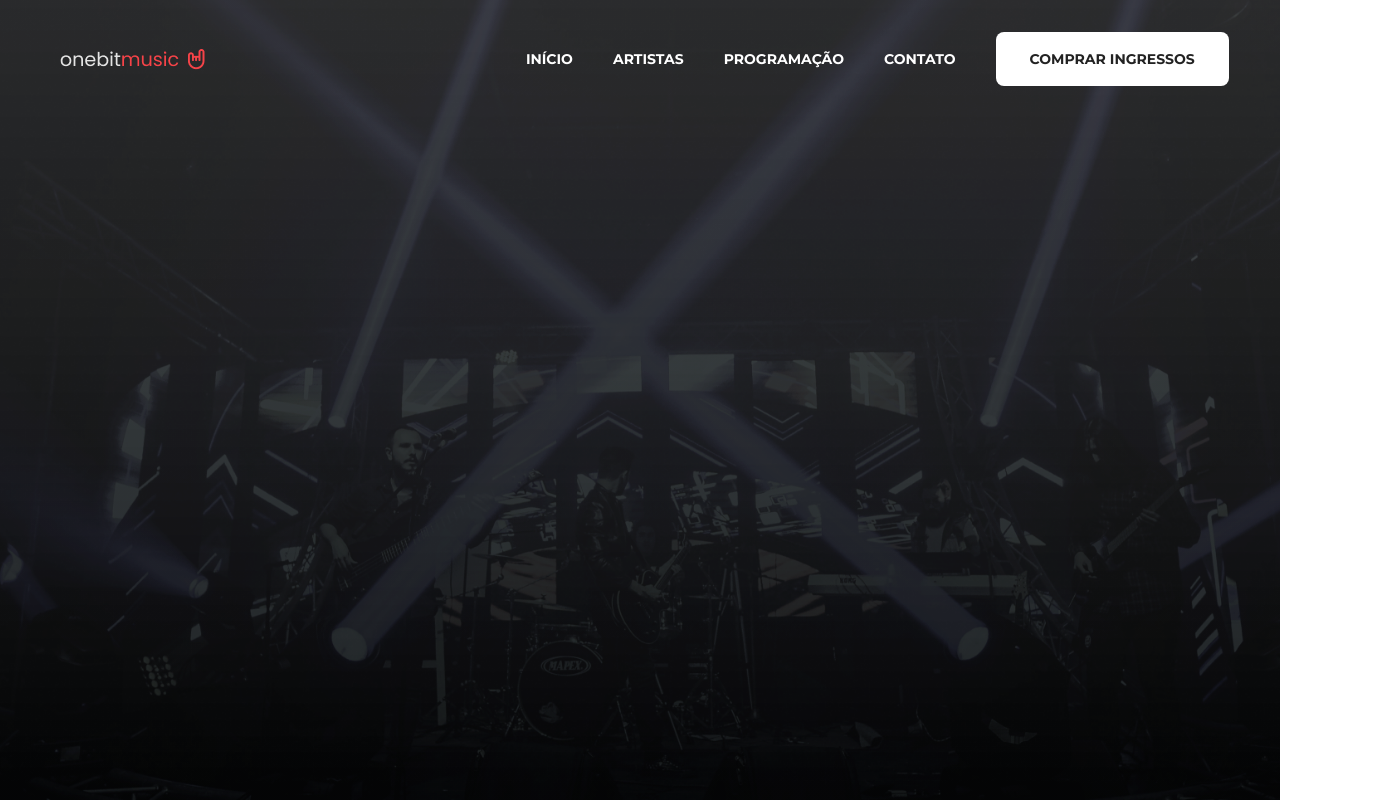
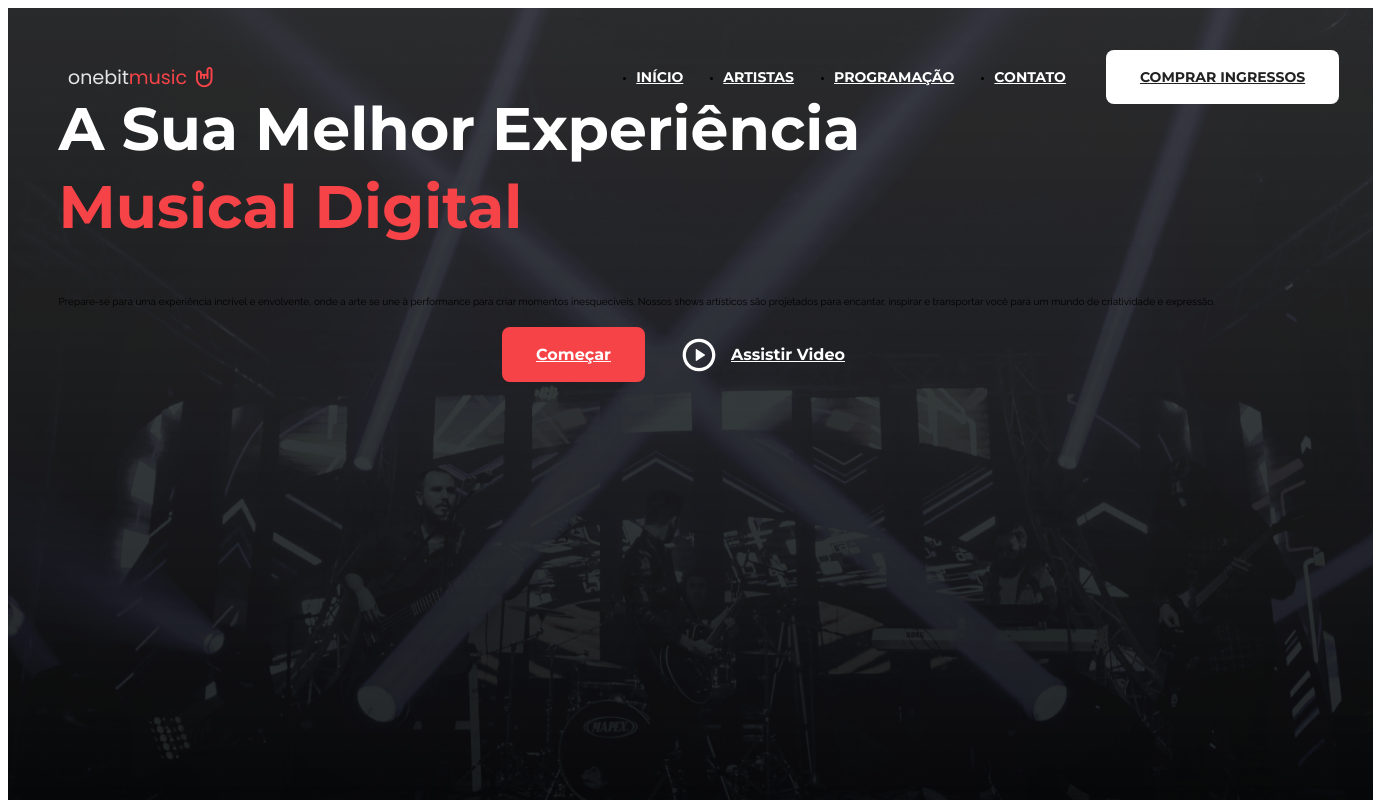
Before and after one commit to lucaseduardocrp/OBCMusic, a Next.js app: page / in a window 1280 px wide. Shown: the top 800 px of the page, 1390 px wide, since content can reach past the window. Built offline with nearby package versions, Linux system fonts and the light colour scheme.

Commit message:
Button Mixin and start Home title

```diff
--- a/src/components/Button/index.tsx
+++ b/src/components/Button/index.tsx
@@ -4,7 +4,7 @@ import { Container } from "./styles";
 interface ButtonProps {
   children: ReactNode,
   href: string,
-  background: 'Red' | 'Black' | 'White',
+  background: 'Red' | 'Black' | 'Transparent' | 'White',
   color?: 'White',
 }
 
--- a/src/components/Button/styles.ts
+++ b/src/components/Button/styles.ts
@@ -1,18 +1,27 @@
-import { FlexCSS } from "@/styles/Mixins";
+import { ButtonText, FlexCSS } from "@/styles/Mixins";
+import { css } from "styled-components";
 import { styled } from "styled-components";
 
 type ContainerProps = {
-  background?: 'Red' | 'Black' | 'White',
+  background?: 'Red' | 'Black' | 'Transparent' | 'White',
 }
 
 export const Container = styled.a<ContainerProps>`
+  ${({ theme, background, color }) => css`
     ${FlexCSS};
     gap: 1.2rem;
     padding: 1.8rem 3.4rem;
     border-radius: 0.8rem;
 
-  background-color: ${({ theme, background }) => background === 'Red' ? theme.colors.primary : background === 'Black' ? theme.colors.dark : theme.colors.white};
-  color: ${({ theme, color }) => color === 'White' ? theme.colors.white : theme.colors.dark};
+    ${ButtonText};
+
+    background-color: ${
+      background === 'Red' ? theme.colors.primary :
+      background === 'Black' ? theme.colors.dark :
+      background === 'Transparent' ? 'transparent' : theme.colors.white
+    };
+
+    color: ${color === 'White' ? theme.colors.white : theme.colors.dark};
 
     transition: all .30s ease;
 
@@ -20,4 +29,5 @@ export const Container = styled.a<ContainerProps>`
       opacity: 85%;
       transform: scale(0.98);
     }
+  `}
 `;
--- /dev/null
+++ b/src/components/Icons/PlayIcon.tsx
@@ -0,0 +1,14 @@
+export default function PlayIcon(props: {width: string, height: string}) {
+  return (
+    <svg width={props.width} height={props.height} viewBox="0 0 57 56" fill="none" xmlns="http://www.w3.org/2000/svg">
+      <g clip-path="url(#clip0_140_224)">
+      <path d="M28.5 51.3334C15.613 51.3334 5.16663 40.8871 5.16663 28.0001C5.16663 15.1131 15.613 4.66675 28.5 4.66675C41.387 4.66675 51.8333 15.1131 51.8333 28.0001C51.8333 40.8871 41.387 51.3334 28.5 51.3334ZM28.5 46.6667C33.4507 46.6667 38.1986 44.7001 41.6993 41.1994C45.2 37.6987 47.1666 32.9508 47.1666 28.0001C47.1666 23.0494 45.2 18.3014 41.6993 14.8008C38.1986 11.3001 33.4507 9.33341 28.5 9.33341C23.5493 9.33341 18.8013 11.3001 15.3006 14.8008C11.8 18.3014 9.83329 23.0494 9.83329 28.0001C9.83329 32.9508 11.8 37.6987 15.3006 41.1994C18.8013 44.7001 23.5493 46.6667 28.5 46.6667ZM25.2846 19.6351L36.669 27.2231C36.797 27.3083 36.902 27.4238 36.9746 27.5593C37.0472 27.6949 37.0852 27.8463 37.0852 28.0001C37.0852 28.1539 37.0472 28.3053 36.9746 28.4408C36.902 28.5764 36.797 28.6919 36.669 28.7771L25.2823 36.3651C25.1419 36.4581 24.9789 36.5115 24.8107 36.5194C24.6424 36.5274 24.4751 36.4896 24.3266 36.4102C24.178 36.3308 24.0537 36.2127 23.9669 36.0683C23.88 35.924 23.8339 35.7589 23.8333 35.5904V20.4097C23.8336 20.2409 23.8797 20.0754 23.9667 19.9307C24.0536 19.786 24.1782 19.6676 24.3271 19.5881C24.4761 19.5086 24.6438 19.471 24.8124 19.4793C24.981 19.4875 25.1442 19.5414 25.2846 19.6351Z" fill="#FEFEFE"/>
+      </g>
+      <defs>
+        <clipPath id="clip0_140_224">
+          <rect width="56" height="56" fill="white" transform="translate(0.5)"/>
+        </clipPath>
+      </defs>
+    </svg>
+  )
+}
--- a/src/layouts/Header/styles.ts
+++ b/src/layouts/Header/styles.ts
@@ -21,7 +21,7 @@ export const HeaderContainer = styled.header`
     a{
       ${({ theme }) => css`
         font-family: ${theme.fonts.headlines};
-        font-size: ${theme.sizes.sm};
+        font-size: var(--sm);
         font-weight: 600;
       `}
     }
--- a/src/pages/index.tsx
+++ b/src/pages/index.tsx
@@ -1,10 +1,24 @@
+import Button from "@/components/Button";
 import { Container, HomeSection } from "./styles";
+import PlayIcon from "@/components/Icons/PlayIcon";
 
 export default function Home() {
   return (
     <Container>
       <HomeSection>
-
+        <h1>
+          A Sua Melhor Experiência <br />
+          <b>Musical Digital</b>
+        </h1>
+        <p>
+          Prepare-se para uma experiência incrível e envolvente, onde a arte se une à performance para criar momentos inesquecíveis. Nossos shows artísticos são projetados para encantar, inspirar e transportar você para um mundo de criatividade e expressão.
+        </p>
+        <div className="ButtonsContainer">
+          <Button href="" background="Red" color="White">Começar</Button>
+          <Button href="" background="Transparent" color="White">
+            <PlayIcon width="40" height="40"/> Assistir Video
+          </Button>
+        </div>
       </HomeSection>
       <section></section>
     </Container>
--- a/src/pages/styles.ts
+++ b/src/pages/styles.ts
@@ -1,3 +1,4 @@
+import { FlexCSS, Title } from "@/styles/Mixins";
 import { styled } from "styled-components";
 
 export const Container = styled.div``;
@@ -7,4 +8,13 @@ export const HomeSection = styled.section`
   background: linear-gradient(rgba(0,0,0,0.1), rgba(0,0,0,0.1)), url(/HomeBackground.png);
   background-position: center;
   background-size: cover;
+
+  >h1{
+    ${Title};
+    font-size: var(--5xl);
+  }
+
+  .ButtonsContainer{
+    ${FlexCSS};
+  }
 `;
--- a/src/styles/GlobalStyles.ts
+++ b/src/styles/GlobalStyles.ts
@@ -1,6 +1,18 @@
 import { createGlobalStyle } from "styled-components";
 
 const GlobalStyles = createGlobalStyle`
+  :root{
+    --xs: 1.2rem;
+    --sm: 1.4rem;
+    --base: 1.6rem;
+    --lg: 1.8rem;
+    --xl: 2rem;
+    --2xl: 2.4rem;
+    --3xl: 3.4rem;
+    --4xl: 4.8rem;
+    --5xl: 6rem;
+  }
+  s
   *{
     margin: 0;
     padding: 0;
@@ -25,6 +37,17 @@ const GlobalStyles = createGlobalStyle`
     height: 100%;
     padding: 6rem 20%;
   }
+
+  b{
+    color: ${({theme}) => theme.colors.primary};
+  }
+
+  @media (max-width: 90rem) {
+    section{
+      padding: 3.2rem 4%;
+    }
+  }
 `;
 
+
 export default GlobalStyles;
--- a/src/styles/Mixins.ts
+++ b/src/styles/Mixins.ts
@@ -7,14 +7,15 @@ export const FlexCSS = css`
 `;
 
 export const Title = css`
-  font-size: 3.4rem;
+  font-size: var(--3xl);
   font-weight: 700;
   font-family: ${({theme}) => theme.fonts.headlines};
+  color: ${({theme}) => theme.colors.white};
   line-height: 1.3;
 `;
 
 export const ButtonText = css`
-  font-size: 1.6rem;
+  font-size: var(--base);
   font-weight: 700;
   font-family: ${({theme}) => theme.fonts.headlines};
 `;
--- a/src/styles/Themes.ts
+++ b/src/styles/Themes.ts
@@ -9,17 +9,4 @@ export const themes = {
     headlines: "'Montserrat', sans-serif",
     text: "'Raleway', sans-serif",
   },
-
-  sizes: {
-    xs: '1.2rem',
-    sm: '1.4rem',
-    base: '1.6rem',
-    lg: '1.8rem',
-    xl: '2rem',
-    '2xl': '2.4rem',
-    '3xl': '3rem',
-    '4xl': '3.6rem',
-    '5xl': '4.8rem',
-    '6xl': '6rem',
-  },
 }
```
Lines whose indentation alone changed are shown as unchanged.
